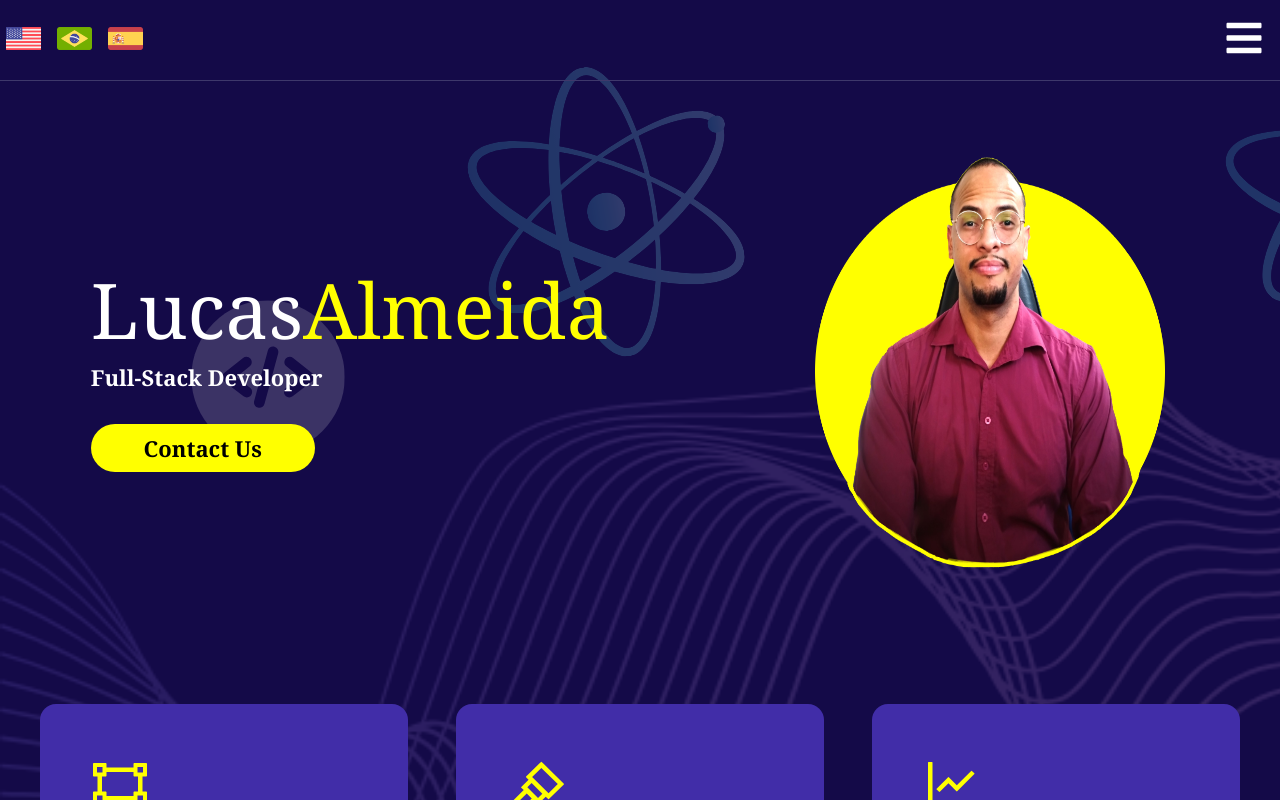
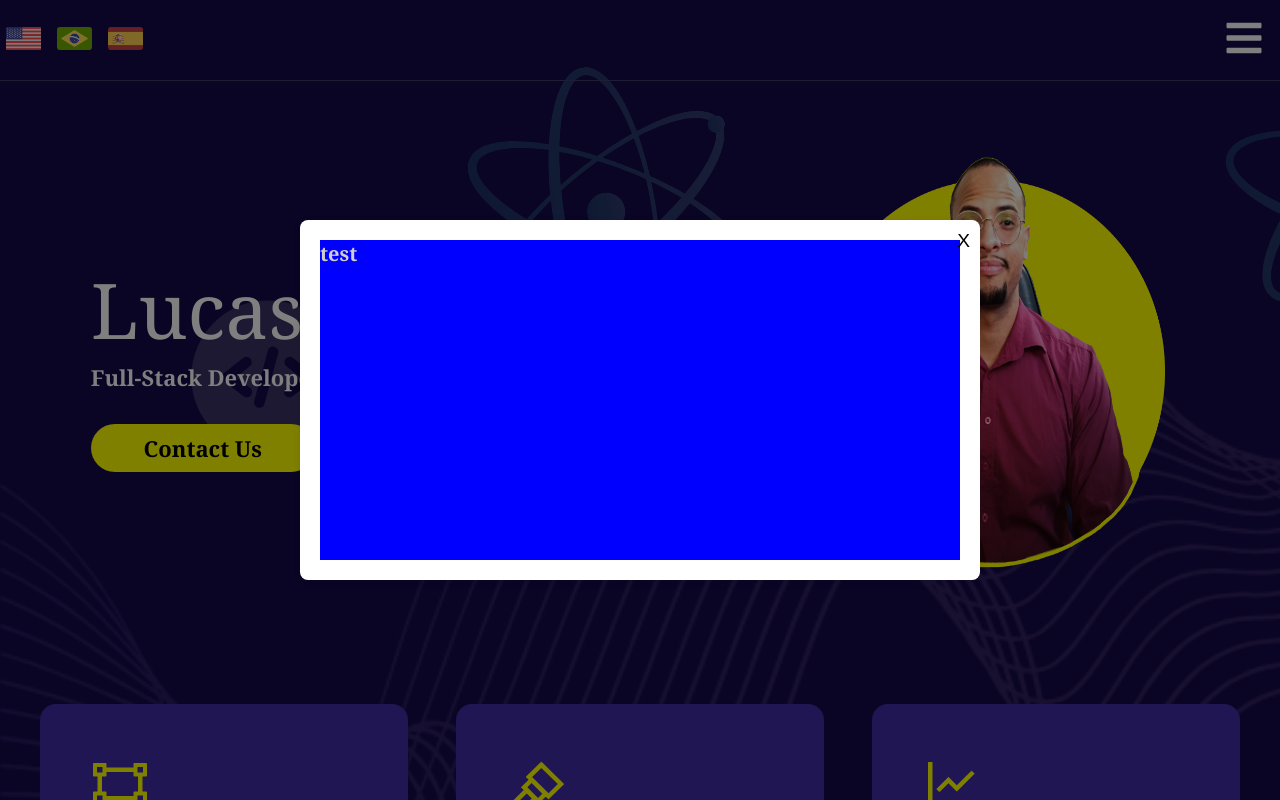
Before and after one commit to LucasPereira9/personalPortfolio, a Next.js app: page /en in a window 1280 px wide. Shown: the top 800 px of the page. Built offline with nearby package versions, Linux system fonts and the light colour scheme.

Commit message:
modal created

```diff
--- a/src/components/contact/index.tsx
+++ b/src/components/contact/index.tsx
@@ -9,6 +9,7 @@ import emailjs from 'emailjs-com';
 import { useTranslations } from 'next-intl';
 import { useInView } from 'react-intersection-observer';
 import { useSpring, animated } from 'react-spring';
+import Modal from '../modal';
 
 
 export default function Contact(props: IContactProps) {
@@ -18,6 +19,8 @@ export default function Contact(props: IContactProps) {
     const [isDisabled, setIsDisabled] =  React.useState(true as boolean)
     const [refLeft, inViewLeft] = useInView({triggerOnce: false});
     const [refRight, inViewRight] = useInView({triggerOnce: false});
+    const [isModalOpen, setIsModalOpen] =  React.useState(true as boolean)
+
 
     const leftContainerProps = useSpring({
         opacity: inViewLeft ? 1 : 0,
@@ -50,7 +53,7 @@ export default function Contact(props: IContactProps) {
         message: formData.message
       }
       emailjs.send('service_pvcsxgo', 'template_b9qwfma', templateParams, 'iqqP0JO7raz8NTLu5')
-      .then((response) => {
+      .then(() => {
         setFormData({
             name: '',
             email: '',
@@ -59,7 +62,7 @@ export default function Contact(props: IContactProps) {
             message: ''
           });
           setIsLoading(false)
-        console.log('Email sent successfully!', response);
+          setIsModalOpen(true)
       })
       .catch((error) => {
         setIsLoading(false)
@@ -98,6 +101,12 @@ export default function Contact(props: IContactProps) {
                     </div>
                 </animated.div>
             </div>
+            <Modal setIsModalOpen={() => setIsModalOpen(!isModalOpen) } isModalOpen={isModalOpen}>
+              <div style={{ backgroundColor: 'blue', width: '80vh', height: '40vh'}}>
+              <h3>test</h3>
+
+              </div>
+            </Modal>
         </div>
     )
 }
--- /dev/null
+++ b/src/components/modal/index.tsx
@@ -0,0 +1,26 @@
+import { useSpring, animated } from '@react-spring/web';
+import styles from './Modal.module.css';
+import { IModalProps } from './modal.structure';
+
+const Modal = (props:IModalProps) => {
+  const animation = useSpring({
+    opacity: props.isModalOpen ? 1 : 0,
+    transform: props.isModalOpen ? `translateY(0%)` : `translateY(-100%)`,
+    config: { tension: 200, friction: 20 },
+  });
+
+  if (!props.isModalOpen) {
+    return null;
+  }
+
+  return (
+    <div className={styles.backdrop} onClick={props.setIsModalOpen}>
+      <animated.div style={animation} className={styles.modal} onClick={e => e.stopPropagation()}>
+        <button className={styles.closeButton} onClick={props.setIsModalOpen}>X</button>
+        {props.children}
+      </animated.div>
+    </div>
+  );
+};
+
+export default Modal;
--- /dev/null
+++ b/src/components/modal/modal.module.css
@@ -0,0 +1,30 @@
+.backdrop {
+    position: fixed;
+    top: 0;
+    left: 0;
+    right: 0;
+    bottom: 0;
+    background-color: rgba(0, 0, 0, 0.5);
+    display: flex;
+    justify-content: center;
+    align-items: center;
+    z-index: 1000;
+  }
+
+  .modal {
+    background: white;
+    padding: 20px;
+    border-radius: 8px;
+    box-shadow: 0 2px 10px rgba(0, 0, 0, 0.1);
+    position: relative;
+  }
+
+  .closeButton {
+    position: absolute;
+    top: 10px;
+    right: 10px;
+    background: none;
+    border: none;
+    font-size: 1.2rem;
+    cursor: pointer;
+  }
--- /dev/null
+++ b/src/components/modal/modal.structure.ts
@@ -0,0 +1,5 @@
+export interface IModalProps {
+    isModalOpen: boolean
+    setIsModalOpen: () => void
+    children: React.ReactNode
+}
```
